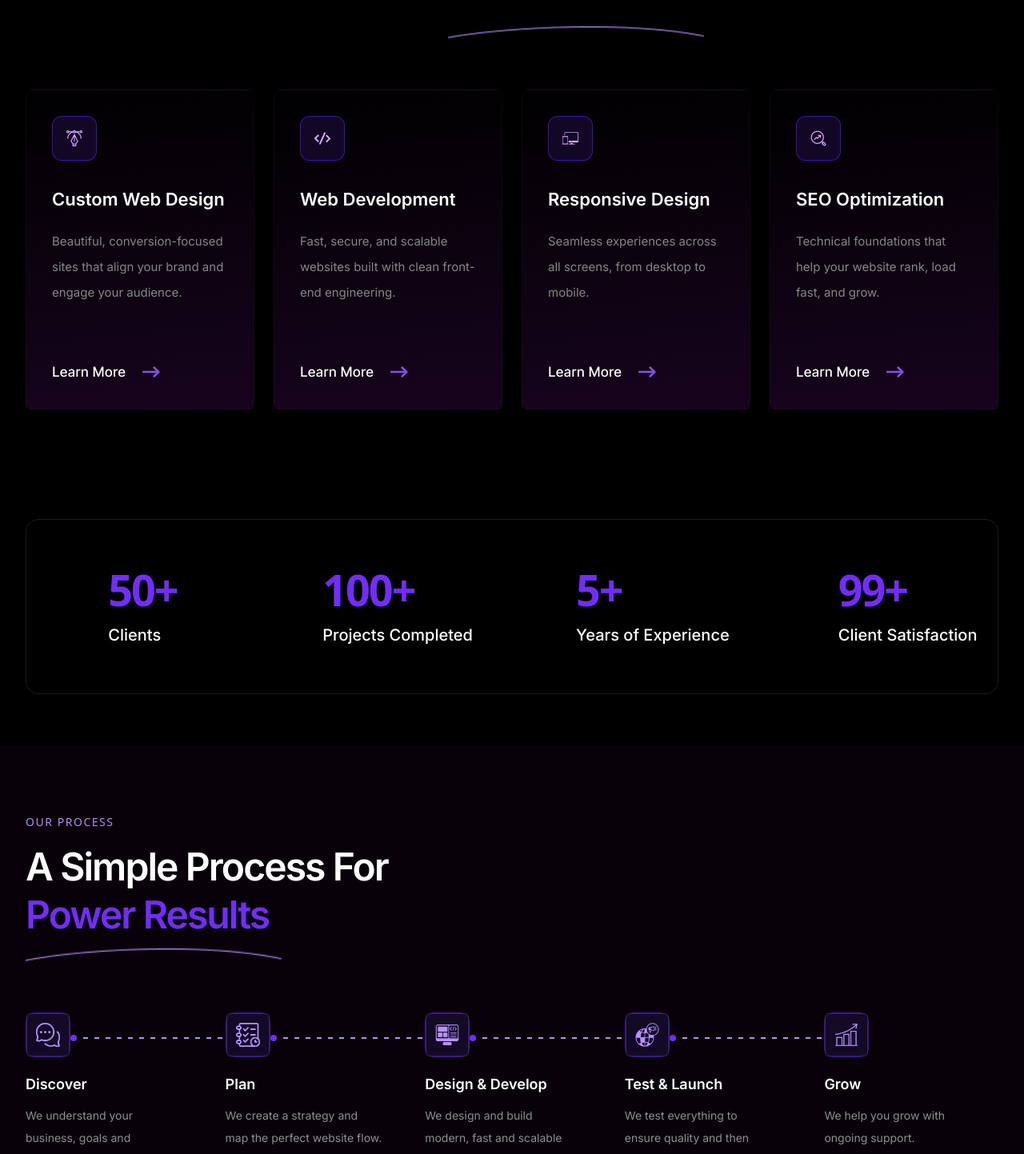
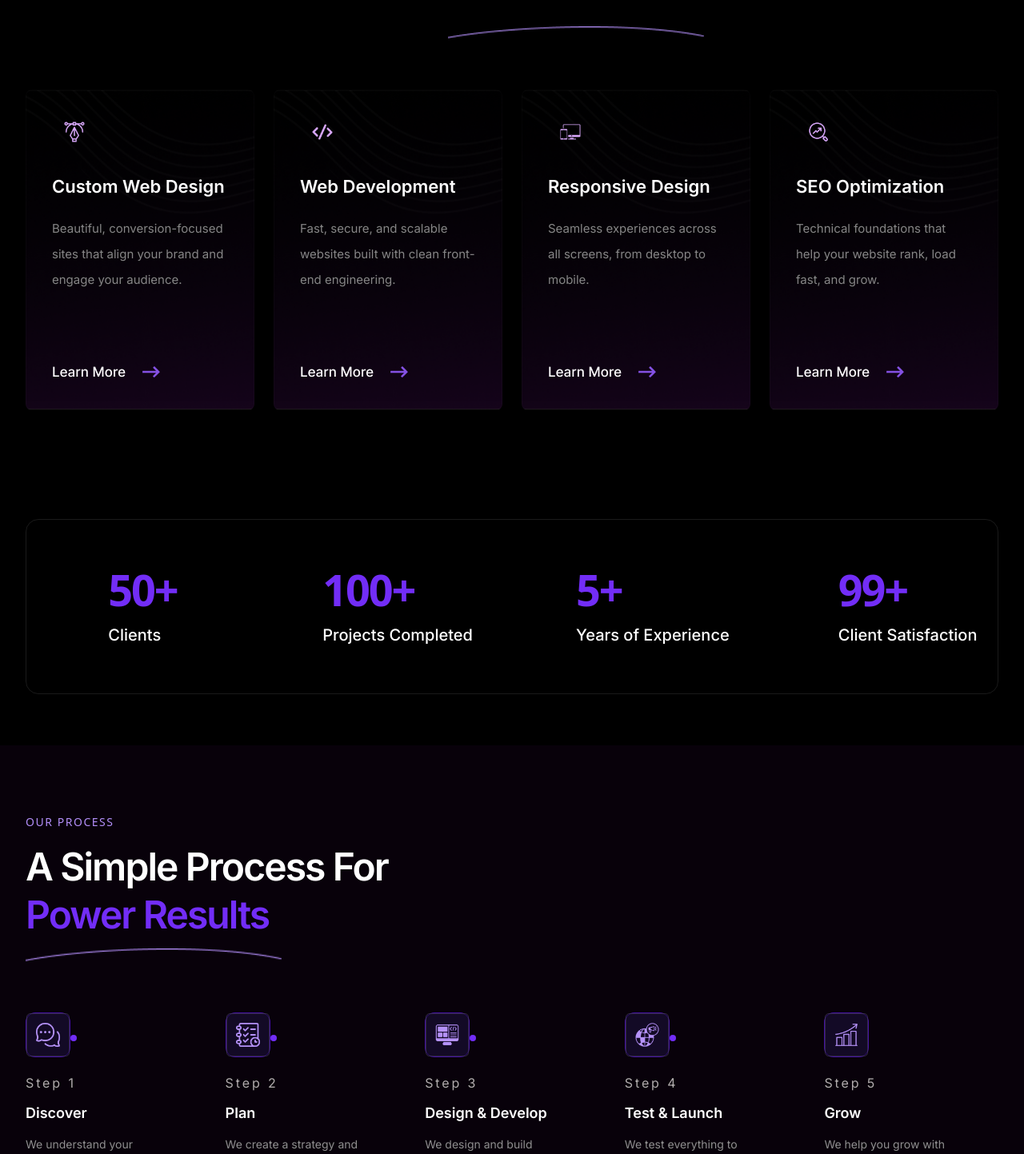
Before and after one commit to devjahid1/Krafti-Code, a React (Vite) app: page / in a window 1280 px wide. Shown: the part 2697-4140 px from the top of the page at 80% size. Built offline with nearby package versions, Linux system fonts and the light colour scheme; a web font is replaced by a local one.

Commit message:
servadfa

```diff
--- a/src/components/Process.jsx
+++ b/src/components/Process.jsx
@@ -3,10 +3,7 @@ import vectorImg from "../assets/Vector5.png";
 
 export default function Process() {
   return (
-    <section
-      id="process"
-      className="bg-[#08010a] py-16 lg:py-[5.375rem]"
-    >
+    <section id="process" className="bg-[#08010a] py-16 lg:py-[5.375rem]">
       <div className="site-container">
         {/* Heading */}
         <div className="max-w-[32.5rem]" data-reveal>
@@ -16,26 +13,16 @@ export default function Process() {
 
           <h2 className="mt-4 text-balance text-[48px] font-semibold leading-tight lg:tracking-[-0.04em]">
             A Simple Process For{" "}
-            <span className="block text-[#722df7]">
-              Power Results
-            </span>
+            <span className="block text-[#722df7]">Power Results</span>
           </h2>
 
-          <img
-            src={vectorImg}
-            alt=""
-            className="mt-3 w-[320px]"
-          />
+          <img src={vectorImg} alt="" className="mt-3 w-[320px]" />
         </div>
 
         {/* Process Steps */}
         <div className="mt-12 grid gap-8 sm:grid-cols-2 lg:mt-16 lg:grid-cols-5">
           {processSteps.map(([icon, title, body], index) => (
-            <article
-              key={title}
-              className="relative flex flex-col"
-              data-reveal
-            >
+            <article key={title} className="relative flex flex-col" data-reveal>
               {/* Connector */}
               {index !== processSteps.length - 1 && (
                 <div
@@ -52,18 +39,15 @@ export default function Process() {
                     z-0
                   "
                 >
-                  {/* Left Dot */}
-                  <span className="h-2 w-2 rounded-full bg-[#722df7] shrink-0" />
+                  <span className="h-2 w-2 shrink-0 rounded-full bg-[#722df7]" />
 
-                  {/* Dotted Line */}
                   <div
-                    className="mx-2 h-[2px] flex-1"
+                    className="mx-2 h-[0.2px] flex-1"
                     style={{
                       backgroundImage:
-                        "repeating-linear-gradient(to right, #B592F9 0 6px, transparent 6px 14px)",
+                        "repeating-linear-gradient(to right,#B592F9 0 6px,transparent 6px 14px)",
                     }}
                   />
-
                 </div>
               )}
 
@@ -76,8 +60,13 @@ export default function Process() {
                 />
               </div>
 
+              {/* Step */}
+              <p className="text-[16px] text-[#B1ADAD] tracking-[0.18em] ">
+                Step {String(index + 1).padStart(2)}
+              </p>
+
               {/* Title */}
-              <h3 className="text-[18px] font-semibold text-white">
+              <h3 className="mt-3 text-[18px] font-semibold text-white">
                 {title}
               </h3>
 
--- a/src/components/Services.jsx
+++ b/src/components/Services.jsx
@@ -1,7 +1,9 @@
 import { services } from "../data/content.js";
 import SectionHeading from "./SectionHeading.jsx";
+
 import vectorImg from "../assets/Vector5.png";
-import learnmore from "../assets/learnmore.png"
+import learnmore from "../assets/learnmore.png";
+import serviceBg from "../assets/service-bg.png";
 
 export default function Services() {
   return (
@@ -12,7 +14,9 @@ export default function Services() {
       <div className="site-container">
         <SectionHeading eyebrow="What we do">
           Digital Solutions That{" "}
-          <span className="text-[#722df7]">Deliver Real Results</span>
+          <span className="text-[#722df7]">
+            Deliver Real Results
+          </span>
         </SectionHeading>
 
         {/* Curved Line */}
@@ -20,14 +24,13 @@ export default function Services() {
           <img
             src={vectorImg}
             alt=""
-            className="w-[320px] md:w-[320px] xl:w-[320px] ml-40"
+            className="ml-40 w-[320px]"
           />
         </div>
 
-     <div className="mt-16 grid gap-6 md:grid-cols-2 xl:grid-cols-4 max-w-[1441px]">
-
+        {/* Services Grid */}
+        <div className="mt-16 grid max-w-[1441px] gap-6 md:grid-cols-2 xl:grid-cols-4">
           {services.map((service) => (
-
 <article
   key={service.title}
   data-reveal
@@ -40,7 +43,6 @@ export default function Services() {
     rounded-[8px]
     border
     border-white/[0.02]
-                bg-[linear-gradient(354deg,rgba(200,36,255,0.12)_-5.44%,rgba(22,23,41,0)_102.2%)]
     backdrop-blur-[20px]
     p-8
     transition-all
@@ -49,36 +51,35 @@ export default function Services() {
     hover:border-[#722df7]/40
     hover:shadow-[0_20px_60px_rgba(114,45,247,0.18)]
   "
+  style={{
+    backgroundImage: `url(${serviceBg})`,
+    backgroundSize: "cover",
+    backgroundPosition: "center",
+    backgroundRepeat: "no-repeat",
+  }}
 >
-
               <div>
-
                 {/* Icon */}
-
-                <div className="mb-8 flex h-14 w-14 items-center justify-center rounded-xl border border-[#6418fd]/60 bg-[#120725]">
-
+                <div className="mb-8 flex h- w-14 items-center justify-center">
                   <img
                     src={service.icon}
                     alt={service.title}
-                    className="h-8 w-8 object-contain"
+                    className="h-8 w-8 object-contain h-[40px] w-[40px]"
                   />
-
                 </div>
 
                 {/* Title */}
-
                 <h3 className="text-[22px] font-semibold text-white">
                   {service.title}
                 </h3>
 
                 {/* Description */}
-
                 <p className="mt-5 text-[15px] leading-8 text-[#868686]">
                   {service.body}
                 </p>
-
               </div>
 
+              {/* Learn More */}
               <a
                 href="#contact"
                 onClick={(e) => {
@@ -90,17 +91,17 @@ export default function Services() {
                     })
                   );
                 }}
-                className="mt-10 inline-flex items-center gap-2 text-sm font-medium text-white transition-all duration-300 group-hover:text-[#b38ff9]"
+                className="mt-10 inline-flex items-center gap-2 transition-all duration-300 group-hover:translate-x-2"
               >
-                <img src={learnmore} alt="" />
+                <img
+                  src={learnmore}
+                  alt="Learn More"
+                  className="h-auto w-auto"
+                />
               </a>
-
             </article>
-
           ))}
-
         </div>
-
       </div>
     </section>
   );
```
Also changed, not shown: src/assets/service-bg.png (added). Lines whose indentation alone changed are shown as unchanged.
